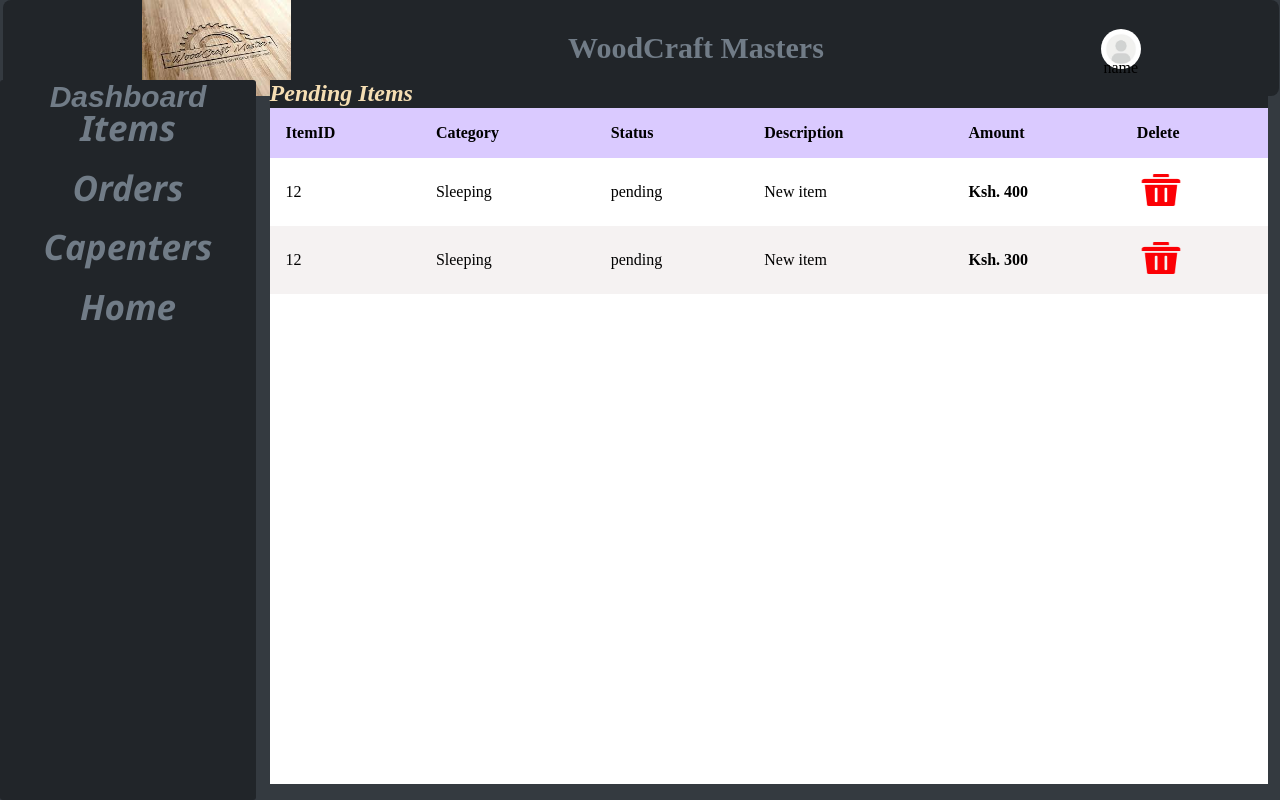
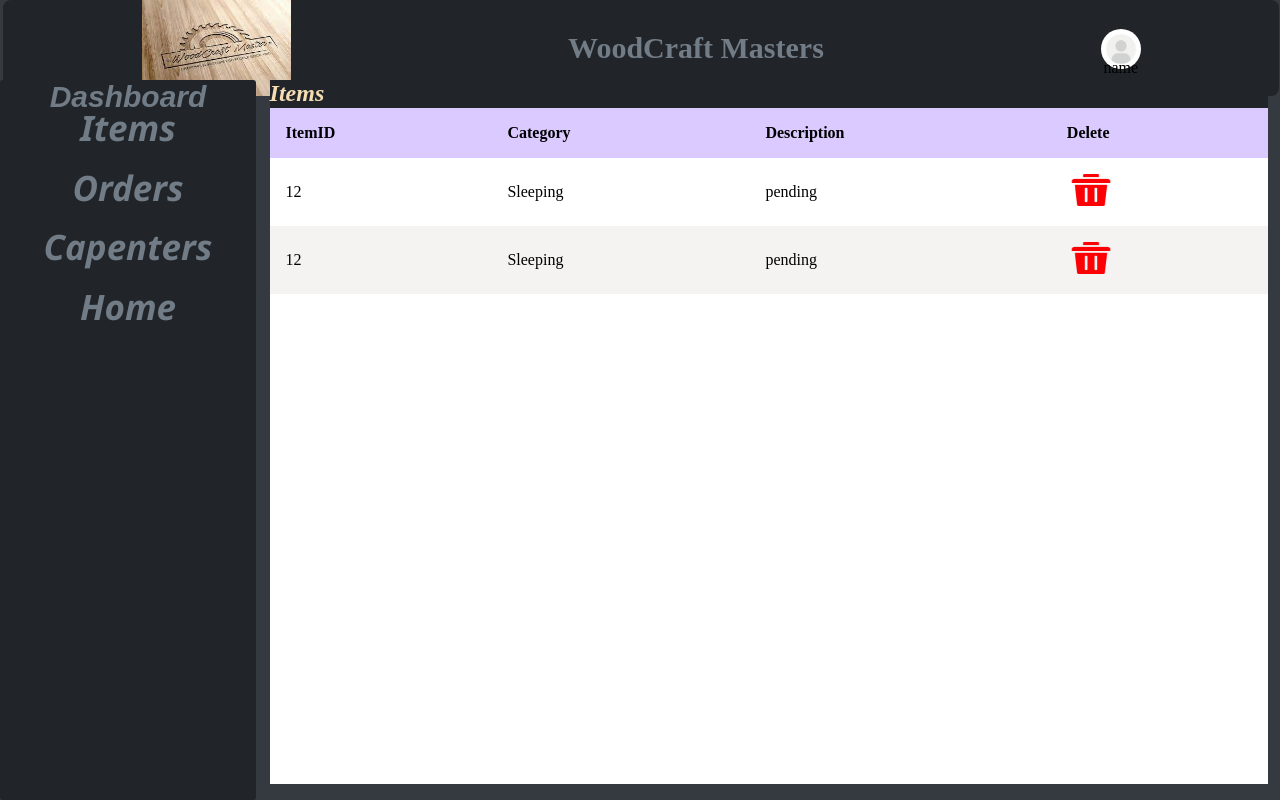
Before and after one commit to Ndigithe-john/CarpentryConnect, a React (Create React App) app in the folder frontend/: page /dashboard/items in a window 1280 px wide. Built offline with nearby package versions, Linux system fonts and the light colour scheme.

Commit message:
out putting td dynamically

```diff
--- a/frontend/src/App.js
+++ b/frontend/src/App.js
@@ -46,7 +46,7 @@ function App() {
         },
         {
           path: "items",
-          element: <ShowItems />,
+          element: <ShowItems userRole={userRole} />,
         },
         {
           path: "pendingApproval",
--- a/frontend/src/components/Items/ShowItems.js
+++ b/frontend/src/components/Items/ShowItems.js
@@ -1,11 +1,14 @@
 import deleteIcon from "../../assets/delete.png";
 import "./showitemsStyles.css";
-const ShowItems = () => {
+
+const ShowItems = ({ userRole }) => {
+  const isWorkshopOwner = userRole === "WorkshopOwner";
+
   return (
     <div>
       <main className="table">
         <section className="table_header">
-          <h1>Pending Items</h1>
+          <h1>Items</h1>
         </section>
         <section className="table_body">
           <table>
@@ -13,9 +16,9 @@ const ShowItems = () => {
               <tr>
                 <th>ItemID</th>
                 <th>Category</th>
-                <th>Status</th>
                 <th>Description</th>
-                <th>Amount</th>
+                {isWorkshopOwner && <th>Status</th>}
+                {isWorkshopOwner && <th>Amount</th>}
                 <th>Delete</th>
               </tr>
             </thead>
@@ -24,10 +27,12 @@ const ShowItems = () => {
                 <td>12</td>
                 <td>Sleeping</td>
                 <td>pending</td>
-                <td>New item</td>
+                {isWorkshopOwner && <td>New item</td>}
+                {isWorkshopOwner && (
                   <td>
                     <strong>Ksh. 400</strong>
                   </td>
+                )}
                 <td>
                   <img
                     src={deleteIcon}
@@ -40,10 +45,12 @@ const ShowItems = () => {
                 <td>12</td>
                 <td>Sleeping</td>
                 <td>pending</td>
-                <td>New item</td>
+                {isWorkshopOwner && <td>New item</td>}
+                {isWorkshopOwner && (
                   <td>
                     <strong>Ksh. 300</strong>
                   </td>
+                )}
                 <td>
                   <img
                     src={deleteIcon}
```
Lines whose indentation alone changed are shown as unchanged.
